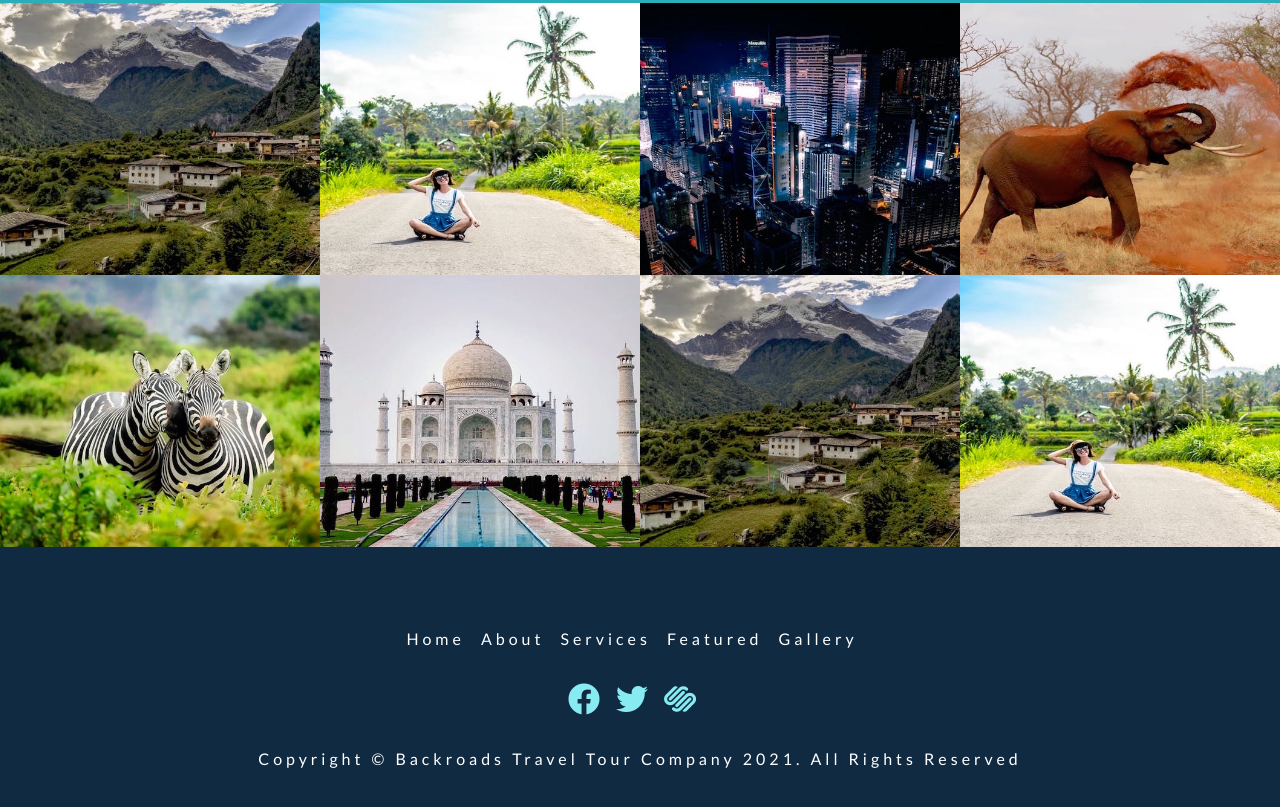
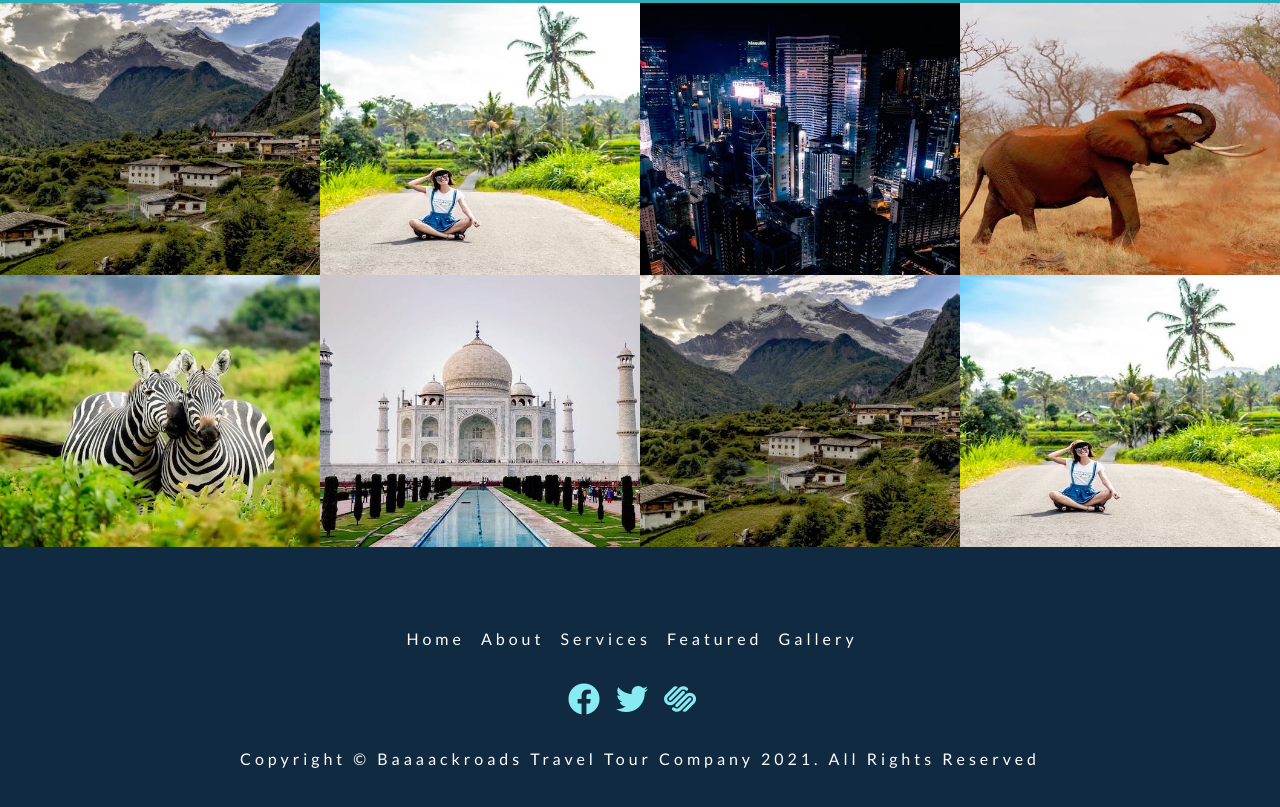
Before and after one commit to vinodkamat008/second-project, a plain HTML site: page index.html in a window 1280 px wide. Shown: the part 3365-4172 px from the top of the page. Drawn offline with Linux system fonts and the light colour scheme.

Commit message:
aaaaaaasdsds

```diff
--- a/index.html
+++ b/index.html
@@ -475,7 +475,7 @@
       </ul>
       <!-- end of footer icons -->
       <p class="copyright">
-        copyright &copy; backroads travel tour company
+        copyright &copy; baaaackroads travel tour company
         <span id="date"></span>. all rights reserved
       </p>
     </footer>
```
